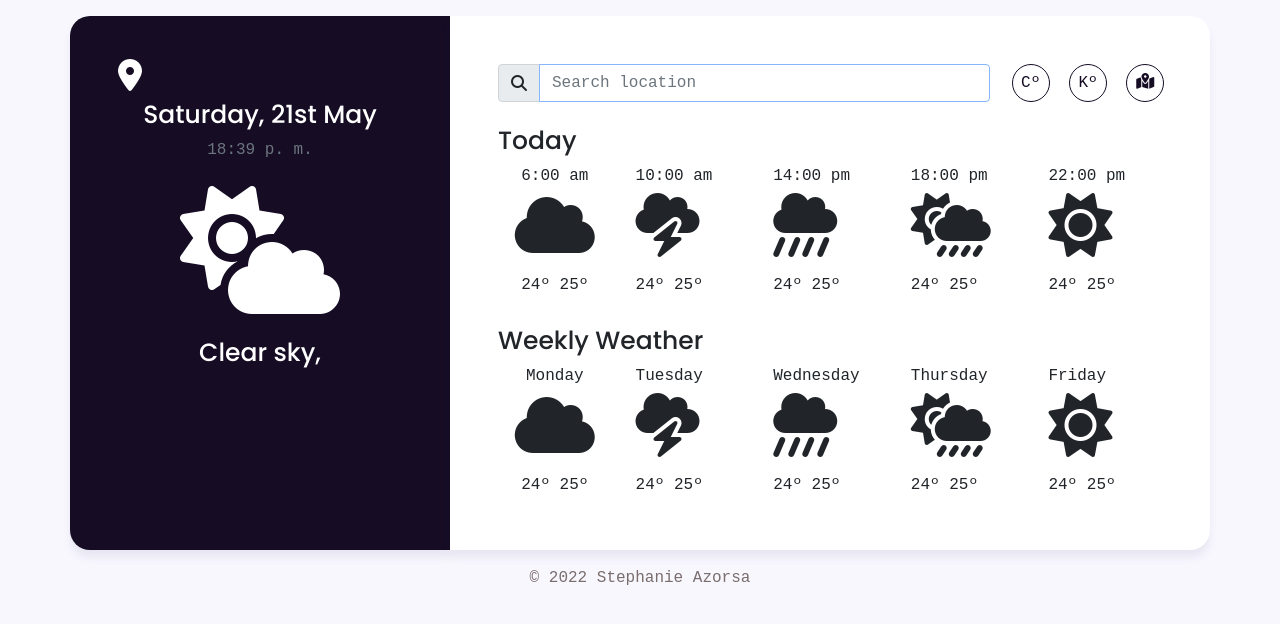
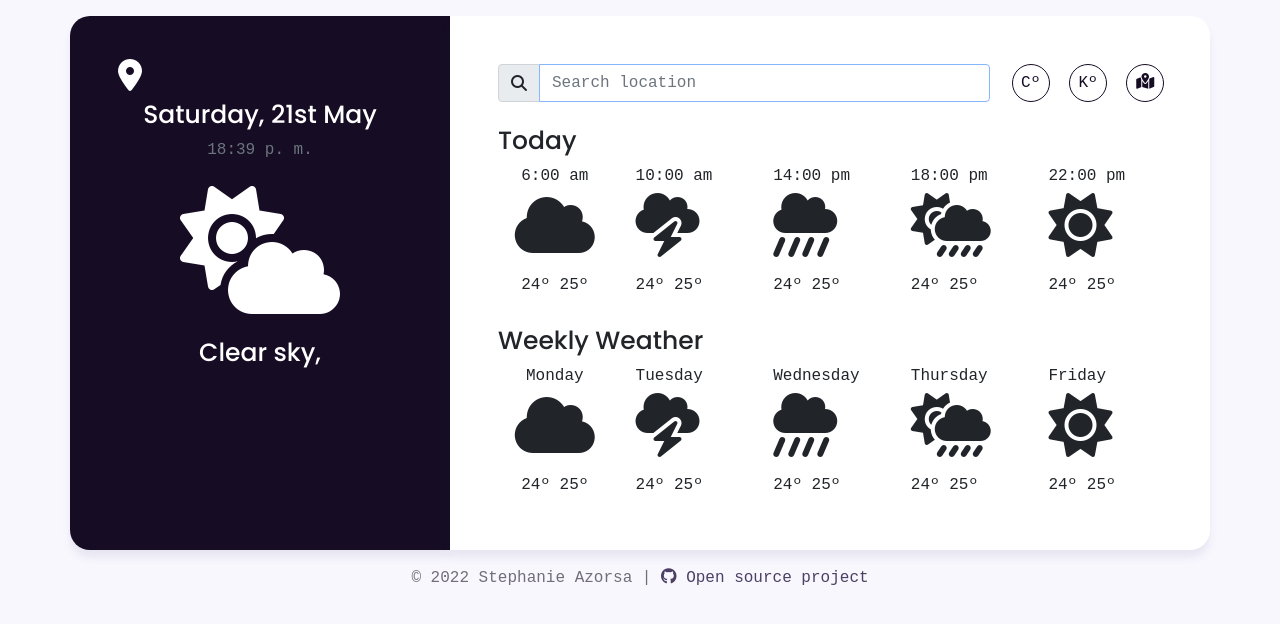
Before and after one commit to StephanieAzorsa/WeatherApp, a plain HTML site: page index.html in a window 1280 px wide. Drawn offline with nearby package versions, Linux system fonts and the light colour scheme; no server answers; a web font is replaced by a local one.

Commit message:
Added open source link in footer

```diff
--- a/index.html
+++ b/index.html
@@ -176,7 +176,11 @@
   </div>
 
   <footer>
-    © 2022 Stephanie Azorsa
+    © 2022 Stephanie Azorsa |
+    <a href="https://github.com/StephanieAzorsa/WeatherApp" target="_blank">
+      <i class="fa-brands fa-github icon-github" href="https://github.com/"></i>
+      Open source project
+    </a>
   </footer>
 
 </body>
--- a/styles.css
+++ b/styles.css
@@ -47,7 +47,16 @@ small {
 
 footer {
   text-align: center;
-  color: #796d6d;
+  color: #716d79;
+}
+
+a {
+  text-decoration: none;
+  color: #4b4064;
+}
+
+a:hover {
+  color: #160d25;
 }
 
 .center-container {
```
